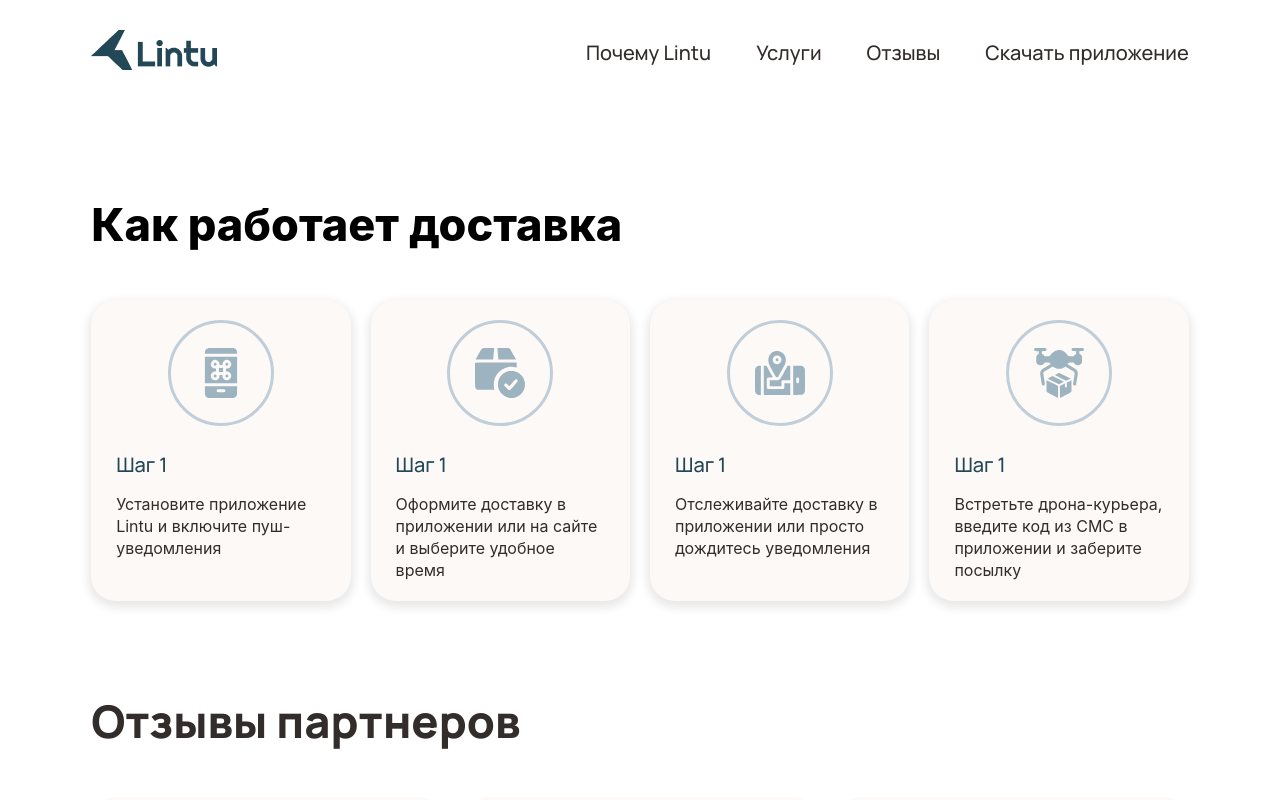
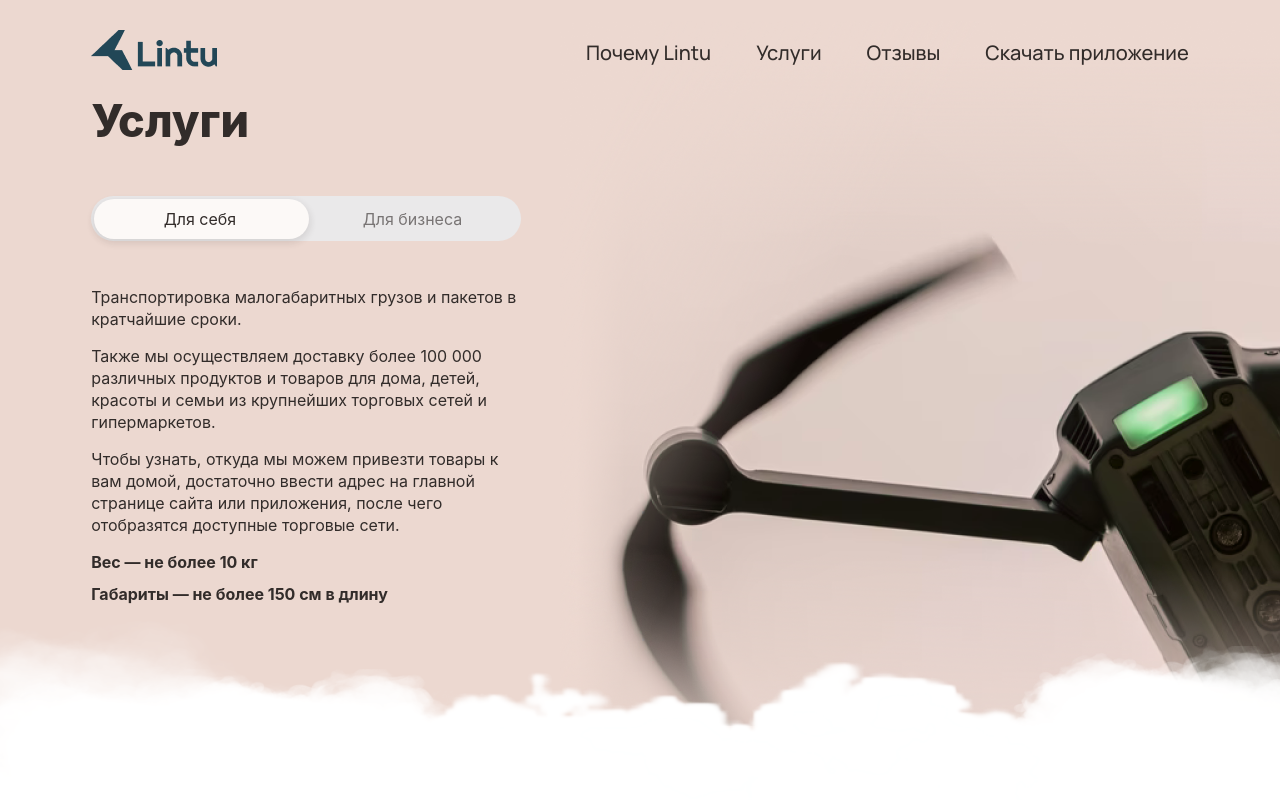
Before and after one commit to TabulaWeb/drone, a Next.js app: page / in a window 1280 px wide. Shown: the top 800 px of the page. Built offline with nearby package versions, Linux system fonts and the light colour scheme.

Commit message:
services

```diff
--- /dev/null
+++ b/components/Services.jsx
@@ -0,0 +1,41 @@
+import styles from '../styles/Services.module.css'
+import {useState} from 'react';
+import Image from 'next/image';
+import drone from '../public/drone.png';
+
+const Services = () => {
+    const [check, setCheck] = useState(false);
+
+    const getCheck = (check) => {
+        setCheck(check)
+        console.log(check)
+    }
+
+    return (
+        <section className={styles.services} id="services">
+            <div className="container">
+                <h2 className={styles.servicesTitle}>Услуги</h2>
+
+                <div className={check ? 'formSwitch active' : 'formSwitch'}>
+                    <p className={!check ? 'formSwitchText active' : 'formSwitchText'} onClick={() => getCheck(false)}>Для себя</p>
+                    <p className={check ? 'formSwitchText active' : 'formSwitchText'} onClick={() => getCheck(true)}>Для бизнеса</p>
+                </div>
+
+                <div className="servicesText">
+                    <p>Транспортировка малогабаритных грузов и пакетов в кратчайшие сроки. </p>
+                    <p>Также мы осуществляем доставку более 100 000 различных продуктов и товаров для дома, детей, красоты и семьи из крупнейших торговых сетей и гипермаркетов.</p>
+                    <p>Чтобы узнать, откуда мы можем привезти товары к вам домой, достаточно ввести адрес на главной странице сайта или приложения, после чего отобразятся доступные торговые сети.</p>
+                    <p className='servicesTextBold'>Вес — не более 10 кг</p>
+                    <p className='servicesTextBold'>Габариты — не более 150 см в длину</p>
+                </div>
+            </div>
+            <div className="background-cloud">
+            </div>
+            <div className="background-drone">
+                <Image src={drone} alt='drone' />
+            </div>
+        </section>
+    )
+}
+
+export default Services
--- a/pages/index.tsx
+++ b/pages/index.tsx
@@ -3,11 +3,12 @@ import styles from '../styles/Home.module.css';
 import OrderForm from '../components/OrderForm';
 import Reviews from '../components/Reviews';
 import Work from '../components/Work';
-
+import Services from '../components/Services';
 
 const Home: NextPage = () => {
   return (
     <>
+      <Services />
       <Work />
       <Reviews />
       <OrderForm />
--- a/styles/Header.module.css
+++ b/styles/Header.module.css
@@ -4,7 +4,6 @@
     justify-content: space-between;
     align-items: center;
     padding: 30px 0;
-    margin-bottom: 90px;
 }
 
 .headerNav {
--- /dev/null
+++ b/styles/Services.module.css
@@ -0,0 +1,19 @@
+.services {
+    background: #ECD8D0;
+    padding-top: 90px;
+    padding-bottom: 180px;
+    position: relative;
+}
+
+.servicesTitle {
+    font-weight: 800;
+    font-size: 45px;
+    line-height: 61px;
+    color: #322C2A;
+    margin-bottom: 45px;
+}
+
+.cloudBack {
+    position: absolute!important;
+    bottom: 0;
+}
--- a/styles/globals.css
+++ b/styles/globals.css
@@ -8,6 +8,14 @@ body {
 
 footer {
   background: #EAE9EA;
+}
+
+header {
+  position: absolute;
+  top: 0;
+  left: 0;
+  z-index: 2;
+  width: 100%;
 }
 
 a {
@@ -57,6 +65,7 @@ a {
   padding: 2.5px;
   margin-bottom: 45px;
   position: relative;
+  max-width: 430px;
 }
 
 .formSwitch::after {
@@ -143,3 +152,40 @@ a {
   cursor: auto;
   pointer-events: none;
 }
+
+.work {
+  padding: 90px 0;
+}
+
+.servicesText {
+  max-width: 430px;
+}
+
+.servicesText p{
+  font-weight: 400;
+  font-size: 16px;
+  line-height: 22px;
+  color: #322C2A;
+  margin-bottom: 15px;
+}
+
+.servicesText p.servicesTextBold {
+  font-weight: 700;
+  margin-bottom: 10px;
+}
+
+.background-cloud {
+  position: absolute;
+  height: 200px;
+  background-image: url('../public/backgroundCloud.png');
+  width: 100%;
+  background-repeat: no-repeat;
+  background-size: cover;
+  z-index: 1;
+}
+
+.background-drone {
+  position: absolute;
+  right: 0;
+  bottom: 65px;
+}
```
Also changed, not shown: public/backgroundCloud.png (added), public/drone.png (added), styles/switch.css (deleted).
